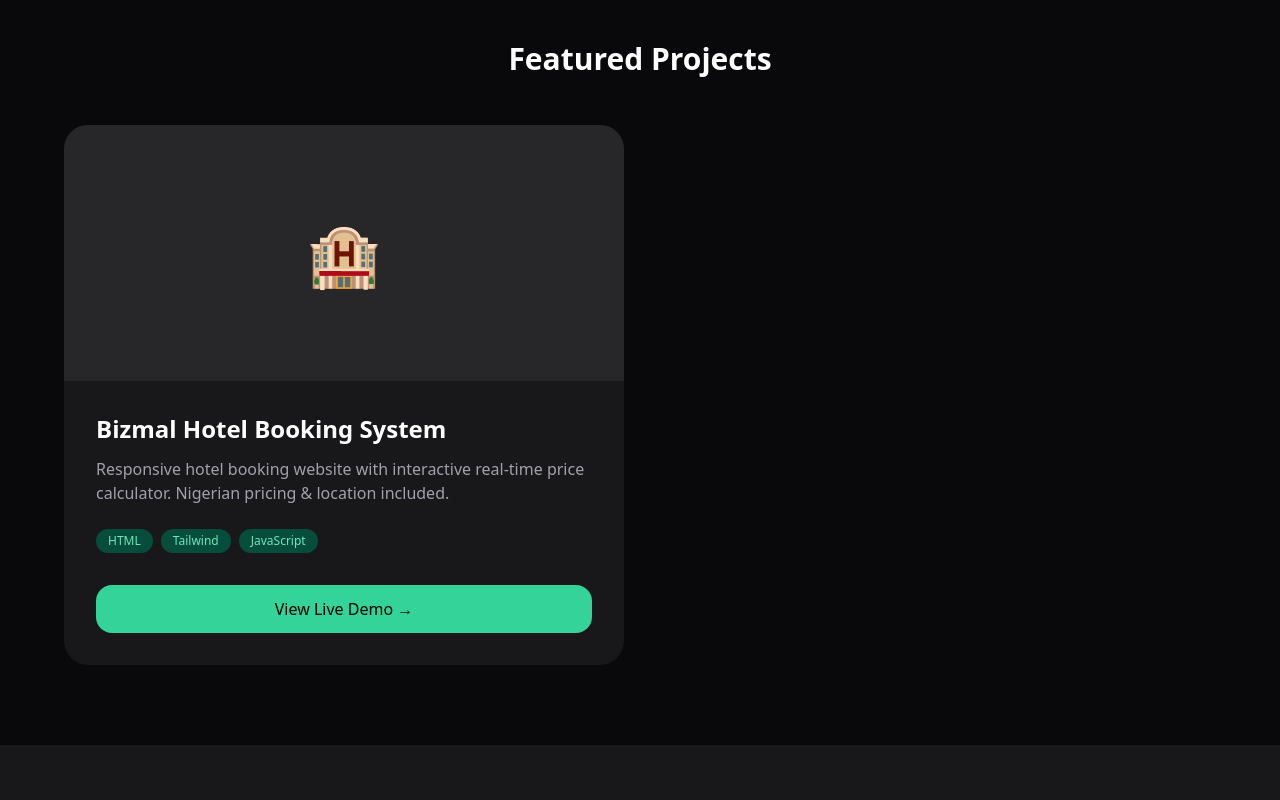
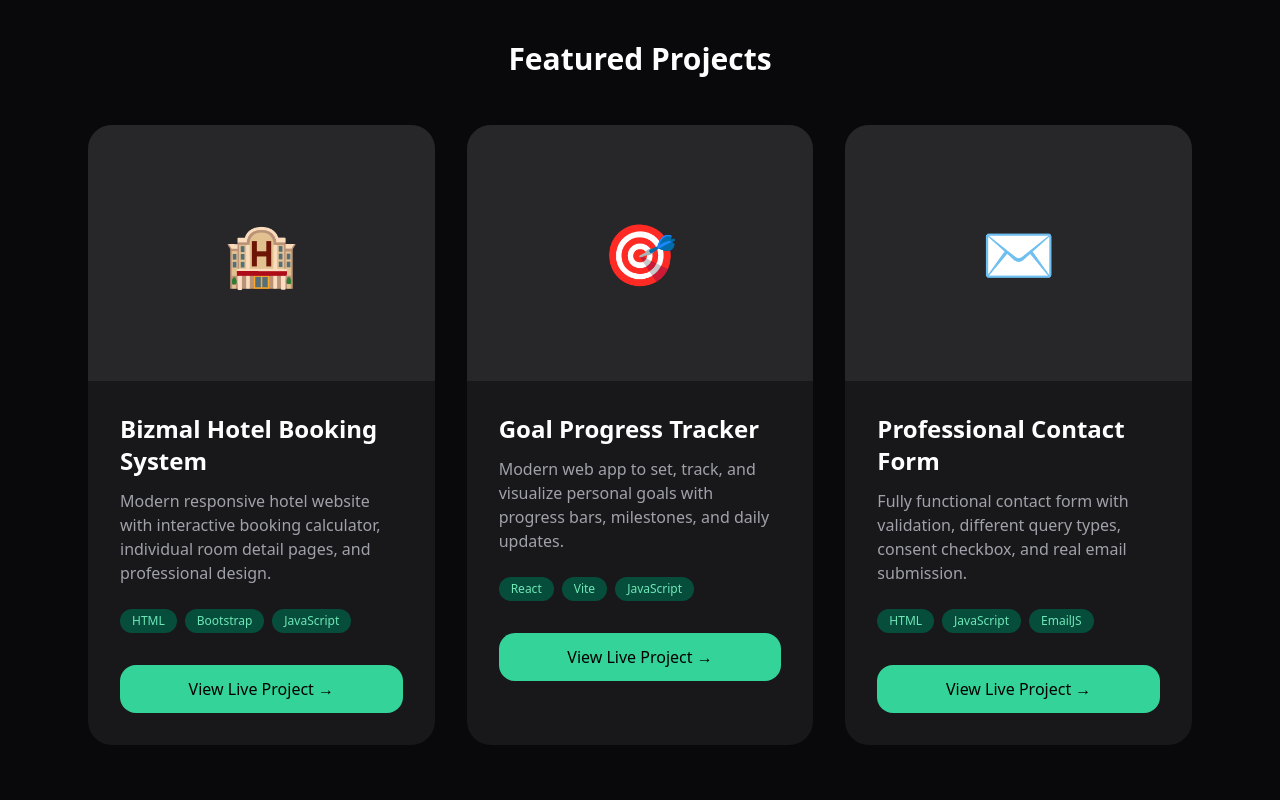
Before and after one commit to saviola112/My-portfolio, a plain HTML site: page index.html in a window 1280 px wide. Shown: the part 1060-1860 px from the top of the page. Drawn offline with nearby package versions, Linux system fonts and the light colour scheme.

Commit message:
Update on img class to h-70

```diff
--- a/index.html
+++ b/index.html
@@ -13,48 +13,23 @@
       body {
         font-family: system-ui, sans-serif;
       }
-      .tail-container {
-        max-width: 1200px;
-        margin: 0 auto;
+      .project-card {
+        transition: all 0.4s ease;
+      }
+      .project-card:hover {
+        transform: translateY(-12px);
+        box-shadow: 0 25px 50px -12px rgb(16 185 129 / 0.25);
       }
     </style>
-    <link rel="stylesheet" href="css/styles.css" />
   </head>
   <body class="bg-zinc-950 text-white">
     <!-- Navbar -->
-    <nav
-      class="border-b border-zinc-800 sticky top-0 bg-zinc-950/80 backdrop-blur-md z-50"
-    >
+    <nav class="border-b border-zinc-800">
       <div
         class="max-w-6xl mx-auto px-6 py-5 flex justify-between items-center"
       >
         <h1 class="text-2xl font-bold text-emerald-400">Saviour Ekewuba</h1>
-
-        <!-- Desktop Nav -->
-        <div class="hidden md:flex gap-8 text-sm">
-          <a href="#projects" class="hover:text-emerald-400 transition"
-            >Projects</a
-          >
-          <a href="#contact" class="hover:text-emerald-400 transition"
-            >Contact</a
-          >
-        </div>
-
-        <!-- Mobile Hamburger -->
-        <button
-          id="mobile-menu-button"
-          class="md:hidden text-3xl text-emerald-400 focus:outline-none"
-        >
-          ☰
-        </button>
-      </div>
-
-      <!-- Mobile Menu -->
-      <div
-        id="mobile-menu"
-        class="hidden md:hidden bg-zinc-900 border-t border-zinc-800"
-      >
-        <div class="px-6 py-6 flex flex-col gap-6 text-center text-lg">
+        <div class="flex gap-8 text-sm">
           <a href="#projects" class="hover:text-emerald-400 transition"
             >Projects</a
           >
@@ -67,7 +42,7 @@
 
     <!-- Hero -->
     <section
-      class="tail-container px-6 py-20 grid md:grid-cols-2 gap-12 items-center"
+      class="max-w-6xl mx-auto px-6 py-20 grid md:grid-cols-2 gap-12 items-center"
     >
       <div>
         <h2 class="text-5xl font-bold leading-tight">
@@ -91,7 +66,7 @@
           <a
             href="https://www.linkedin.com/in/saviour-ekewuba"
             target="_blank"
-            class="bg-[#0A66C2] text-white px-6 py-3 rounded-xl font-medium flex items-center gap-2 hover:bg-[#0A66C2]/90"
+            class="bg-[#0A66C2] text-white px-6 py-3 rounded-xl font-medium flex items-center gap-2 hover:bg-[#084d9e]"
           >
             <i class="fab fa-linkedin"></i> LinkedIn
           </a>
@@ -108,14 +83,14 @@
         <img
           src="./assets/Profile-picture.jpeg"
           alt="Saviour Ekewuba"
-          class="w-80 h-70 object-cover rounded-3xl border-4 border-emerald-600 shadow-2xl"
+          class="w-80 h-70 object-cover rounded-3xl border-4 border-emerald-400 shadow-2xl"
         />
       </div>
     </section>
 
     <!-- Tech Stack -->
     <section class="bg-zinc-900 py-16">
-      <div class="tail-container px-6">
+      <div class="max-w-6xl mx-auto px-6">
         <h3 class="text-3xl font-bold text-center mb-10">My Tech Stack</h3>
         <div class="grid grid-cols-2 md:grid-cols-4 gap-4">
           <div class="bg-zinc-800 p-6 rounded-2xl text-center">HTML</div>
@@ -132,21 +107,21 @@
       </div>
     </section>
 
-    <!-- Projects -->
-    <section id="projects" class="tail-container px-6 py-20">
+    <!-- Projects Section - 3 Real Projects -->
+    <section id="projects" class="max-w-6xl mx-auto px-6 py-20">
       <h3 class="text-3xl font-bold text-center mb-12">Featured Projects</h3>
 
-      <div class="grid md:grid-cols-2 gap-8">
-        <!-- Bizmal Hotel -->
-        <div class="bg-zinc-900 rounded-3xl overflow-hidden">
+      <div class="grid md:grid-cols-2 lg:grid-cols-3 gap-8">
+        <!-- 1. Bizmal Hotel -->
+        <div class="project-card bg-zinc-900 rounded-3xl overflow-hidden">
           <div class="h-64 bg-zinc-800 flex items-center justify-center">
             <span class="text-6xl">🏨</span>
           </div>
           <div class="p-8">
             <h4 class="text-2xl font-semibold">Bizmal Hotel Booking System</h4>
             <p class="text-zinc-400 mt-3">
-              Responsive hotel booking website with interactive real-time price
-              calculator. Nigerian pricing & location included.
+              Modern responsive hotel website with interactive booking
+              calculator, individual room detail pages, and professional design.
             </p>
             <div class="flex flex-wrap gap-2 mt-6">
               <span
@@ -155,7 +130,7 @@
               >
               <span
                 class="bg-emerald-900 text-emerald-300 px-3 py-1 text-xs rounded-full"
-                >Tailwind</span
+                >Bootstrap</span
               >
               <span
                 class="bg-emerald-900 text-emerald-300 px-3 py-1 text-xs rounded-full"
@@ -167,7 +142,77 @@
               target="_blank"
               class="block mt-8 text-center bg-emerald-400 text-black py-3 rounded-2xl font-medium hover:bg-emerald-300"
             >
-              View Live Demo →
+              View Live Project →
+            </a>
+          </div>
+        </div>
+
+        <!-- 2. Goal Progress Tracker -->
+        <div class="project-card bg-zinc-900 rounded-3xl overflow-hidden">
+          <div class="h-64 bg-zinc-800 flex items-center justify-center">
+            <span class="text-6xl">🎯</span>
+          </div>
+          <div class="p-8">
+            <h4 class="text-2xl font-semibold">Goal Progress Tracker</h4>
+            <p class="text-zinc-400 mt-3">
+              Modern web app to set, track, and visualize personal goals with
+              progress bars, milestones, and daily updates.
+            </p>
+            <div class="flex flex-wrap gap-2 mt-6">
+              <span
+                class="bg-emerald-900 text-emerald-300 px-3 py-1 text-xs rounded-full"
+                >React</span
+              >
+              <span
+                class="bg-emerald-900 text-emerald-300 px-3 py-1 text-xs rounded-full"
+                >Vite</span
+              >
+              <span
+                class="bg-emerald-900 text-emerald-300 px-3 py-1 text-xs rounded-full"
+                >JavaScript</span
+              >
+            </div>
+            <a
+              href="https://goal-front-s1wj.vercel.app"
+              target="_blank"
+              class="block mt-8 text-center bg-emerald-400 text-black py-3 rounded-2xl font-medium hover:bg-emerald-300"
+            >
+              View Live Project →
+            </a>
+          </div>
+        </div>
+
+        <!-- 3. Contact Form -->
+        <div class="project-card bg-zinc-900 rounded-3xl overflow-hidden">
+          <div class="h-64 bg-zinc-800 flex items-center justify-center">
+            <span class="text-6xl">✉️</span>
+          </div>
+          <div class="p-8">
+            <h4 class="text-2xl font-semibold">Professional Contact Form</h4>
+            <p class="text-zinc-400 mt-3">
+              Fully functional contact form with validation, different query
+              types, consent checkbox, and real email submission.
+            </p>
+            <div class="flex flex-wrap gap-2 mt-6">
+              <span
+                class="bg-emerald-900 text-emerald-300 px-3 py-1 text-xs rounded-full"
+                >HTML</span
+              >
+              <span
+                class="bg-emerald-900 text-emerald-300 px-3 py-1 text-xs rounded-full"
+                >JavaScript</span
+              >
+              <span
+                class="bg-emerald-900 text-emerald-300 px-3 py-1 text-xs rounded-full"
+                >EmailJS</span
+              >
+            </div>
+            <a
+              href="https://contact-form-five-livid.vercel.app"
+              target="_blank"
+              class="block mt-8 text-center bg-emerald-400 text-black py-3 rounded-2xl font-medium hover:bg-emerald-300"
+            >
+              View Live Project →
             </a>
           </div>
         </div>
@@ -176,13 +221,12 @@
 
     <!-- Contact -->
     <section id="contact" class="bg-zinc-900 py-20">
-      <div class="tail-container px-6 text-center">
+      <div class="max-w-6xl mx-auto px-6 text-center">
         <h3 class="text-3xl font-bold mb-4">Let's Connect</h3>
         <p class="text-zinc-400 max-w-md mx-auto">
           Open to fullstack internship opportunities in Lagos or remote.
           Available immediately.
         </p>
-
         <div class="flex justify-center gap-8 mt-12 text-4xl">
           <a
             href="https://github.com/saviola112"
@@ -200,12 +244,10 @@
             ><i class="fas fa-envelope"></i
           ></a>
         </div>
-
         <p class="mt-16 text-zinc-500">
           © 2026 Saviour Chibuzor Ekewuba • Lagos, Nigeria
         </p>
       </div>
     </section>
-    <script src="js/script.js" defer></script>
   </body>
 </html>
```
